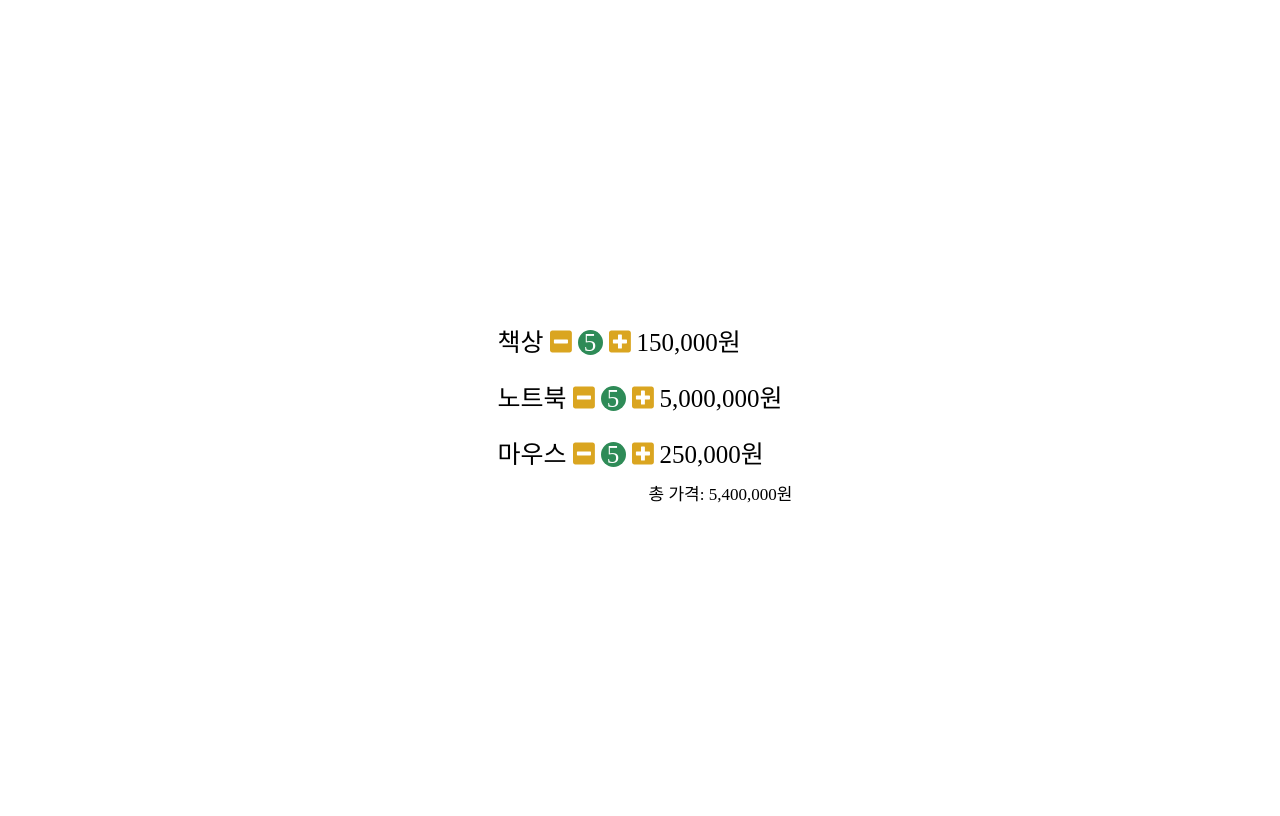
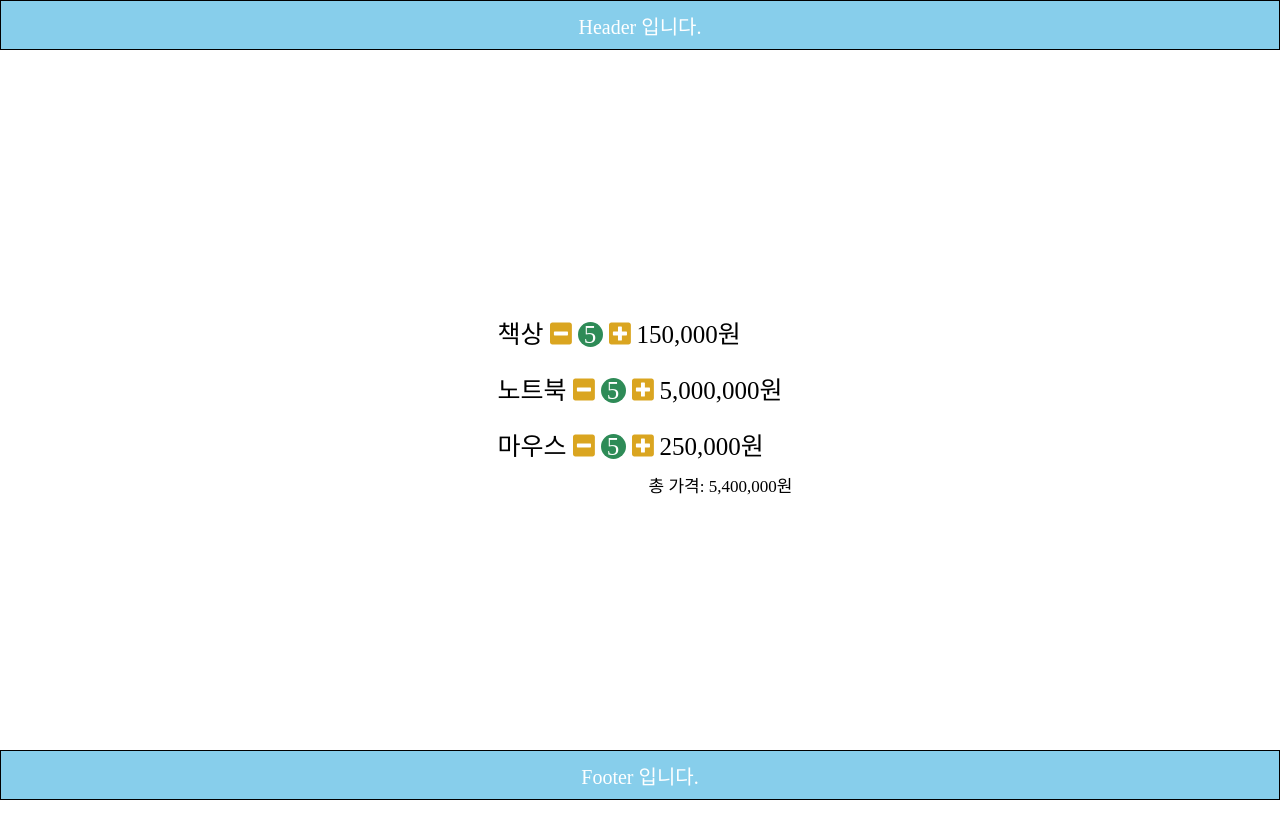
Before and after one commit to SpearJin/review_project, a React (Create React App) app: page / in a window 1280 px wide. Built offline with nearby package versions, Linux system fonts and the light colour scheme.

Commit message:
Header & Footer: Component

```diff
--- a/src/App.css
+++ b/src/App.css
@@ -1,6 +1,10 @@
 * {
   box-sizing: border-box;
   user-select: none;
+}
+
+body {
+  margin: 0;
 }
 
 button {
--- a/src/App.js
+++ b/src/App.js
@@ -1,10 +1,14 @@
 import Cart from "./components/Cart";
 import "./App.css";
+import Header from "./components/header";
+import Footer from "./components/footer";
 
 function App() {
   return (
     <div>
+      <Header />
       <Cart />
+      <Footer />
     </div>
   );
 }
--- a/src/components/Cart.js
+++ b/src/components/Cart.js
@@ -7,7 +7,7 @@ const CartComponent = styled.div`
   display: flex;
   justify-content: center;
   align-items: center;
-  height: 100vh;
+  height: calc(100vh - 100px);
 `;
 
 const ProductWrapper = styled.div`
--- /dev/null
+++ b/src/components/footer/index.js
@@ -0,0 +1,21 @@
+import styled from "styled-components";
+
+const FooterComponent = styled.div`
+  display: flex;
+  justify-content: center;
+  align-items: center;
+  position: fixed;
+  bottom: 0;
+  width: 100%;
+  height: 50px;
+  border: 1px solid black;
+  background-color: skyblue;
+  color: white;
+  font-size: 20px;
+`;
+
+function Footer() {
+  return <FooterComponent>Footer 입니다.</FooterComponent>;
+}
+
+export default Footer;
--- /dev/null
+++ b/src/components/header/index.js
@@ -0,0 +1,20 @@
+import styled from "styled-components";
+
+const HeaderComponent = styled.div`
+  display: flex;
+  justify-content: center;
+  align-items: center;
+
+  width: 100%;
+  height: 50px;
+  border: 1px solid black;
+  background-color: skyblue;
+  color: white;
+  font-size: 20px;
+`;
+
+function Header() {
+  return <HeaderComponent>Header 입니다.</HeaderComponent>;
+}
+
+export default Header;
```
